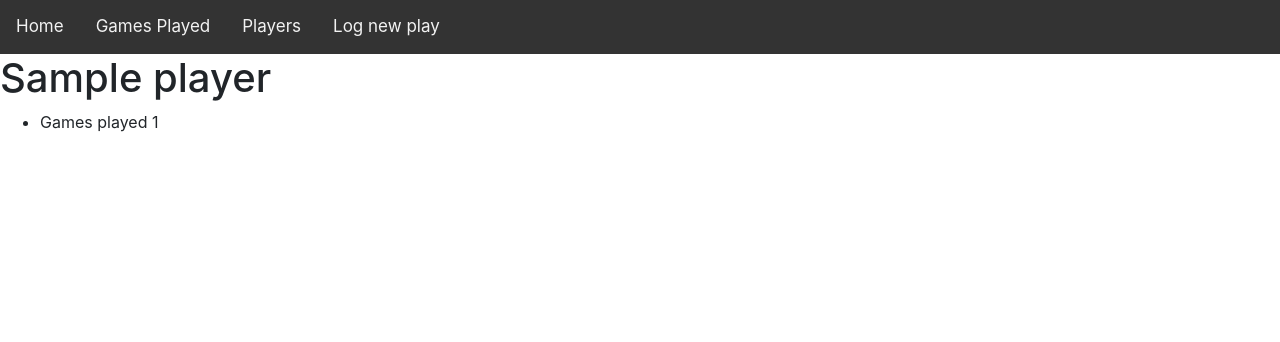
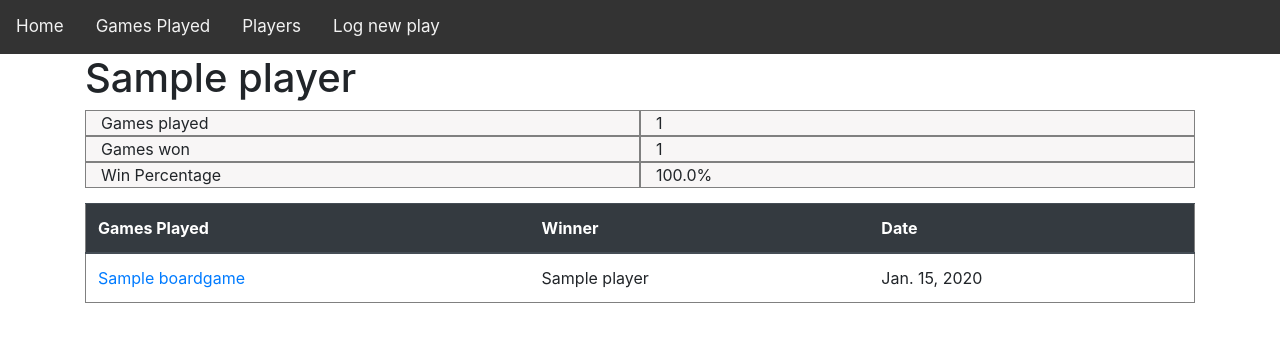
Before and after one commit to gjerdingc/Boardgames-Home, a Django app: page /boardgames/players/1 in a window 1280 px wide. Shown: the part 176-518 px from the top of the page. Run offline with Django 4.2, Linux system fonts and the light colour scheme; tables that the repository leaves empty hold one stand-in row (values such as "Sample post"); some libraries are stand-ins or nearby versions.

Commit message:
Updated player.html with some statistics

```diff
--- a/app/boardgames/templates/boardgames/new.html
+++ b/app/boardgames/templates/boardgames/new.html
@@ -3,7 +3,7 @@
 {% block title %}New Game{% endblock %}
 
 {% block content %}
-<div style="padding-left: 2em;">
+<div class="pad-left">
     <h1>Add a new game</h1>
     <form method="post">
         <table>
--- a/app/boardgames/templates/boardgames/player.html
+++ b/app/boardgames/templates/boardgames/player.html
@@ -4,12 +4,64 @@
 {% block title %} {{person}} {% endblock %}
 
 {% block content %}
+
+
+<div class="container">
     <h1>{{person}}</h1>
 
-    <ul>
-        <li>
-            Games played {{count}}
-        </li>
-    </ul>
+    <div class="row">
+      <div class="col">
+        Games played
+      </div>
+      <div class="col">
+        {{gamesplayed}}
+      </div>
+    </div>
+    <div class="row">
+      <div class="col">
+        Games won
+      </div>
+      <div class="col">
+        {{gameswon}}
+      </div>
+    </div>
+    <div class="row">
+        <div class="col">
+          Win Percentage
+        </div>
+        <div class="col">
+          {{winpercentage}}%
+        </div>
+      </div>
+
+
+    <table class="table playertable" style="margin-top: 15px;">
+        <thead class="thead-dark">
+            <tr>
+                <th scope="col">Games Played</th>
+                <th scope="col">Winner</th>
+                <th scope="col">Date</th>
+            </tr>
+        </thead>
+
+        <tbody>
+            {% for game in games %}
+                <tr>
+                    <td>
+                        <a href="{% url 'games-detail' game.id %}">
+                            {{ game.boardgame }}
+                        </a>
+                    </td>
+                    <td>
+                        {{ game.winner }}
+                    </td>
+                    <td>
+                        {{ game.date }}
+                    </td>
+                </tr>
+            {% endfor %}
+        </tbody>
+    </table>
+</div>
 
 {% endblock %}
--- a/app/boardgames/views.py
+++ b/app/boardgames/views.py
@@ -29,12 +29,19 @@ def new(request):
 
 def player(request, id):
     person = Player.objects.get(pk=id)
-    game = Game.objects.all()
 
-    queryset = Game.objects.filter(players__name = person).count()
+    gamesplayed = Game.objects.filter(players__name = person).count()
+    gameswon = Game.objects.filter(winner = person).count()
+    games = Game.objects.filter(players__name = person)
+
+    winpercentage = (gameswon / gamesplayed)*100
 
     return render(request, "boardgames/player.html", {
-        "game": game, "person": person, "count": queryset
+        "games": games,
+        "person": person,
+        "gamesplayed": gamesplayed,
+        "gameswon": gameswon,
+        "winpercentage": winpercentage,
         })
 
 def gamesplayed(request):
--- a/app/website/static/website/style.css
+++ b/app/website/static/website/style.css
@@ -46,3 +46,21 @@
 .w-25 {
   width: 25%!important;
 }
+
+.pad-left {
+  padding-left: 2em;
+}
+
+.row > div {
+  background: rgb(248, 246, 246);
+  border: 1px solid grey;
+}
+
+.row {
+  margin-left: 0px;
+  margin-right: 0px;
+}
+
+.playertable {
+  border: 1px solid grey;
+}
--- a/app/website/templates/base.html
+++ b/app/website/templates/base.html
@@ -7,7 +7,7 @@
     <link rel="stylesheet" href="https://stackpath.bootstrapcdn.com/bootstrap/4.3.1/css/bootstrap.min.css" integrity="sha384-ggOyR0iXCbMQv3Xipma34MD+dH/1fQ784/j6cY/iJTQUOhcWr7x9JvoRxT2MZw1T" crossorigin="anonymous">
     <script src="https://stackpath.bootstrapcdn.com/bootstrap/4.3.1/js/bootstrap.min.js" integrity="sha384-JjSmVgyd0p3pXB1rRibZUAYoIIy6OrQ6VrjIEaFf/nJGzIxFDsf4x0xIM+B07jRM" crossorigin="anonymous"></script>
     <link rel="stylesheet" href="{% static 'website/style.css' %}">
-
+    <meta name="viewport" content="width=device-width, initial-scale=1">
 </head>
 <body>
     <div class="header">
```
